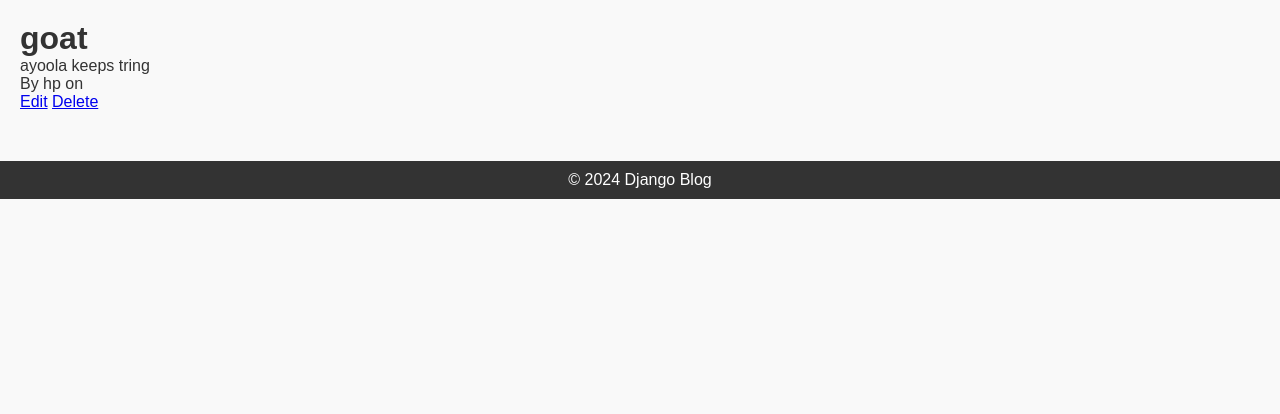
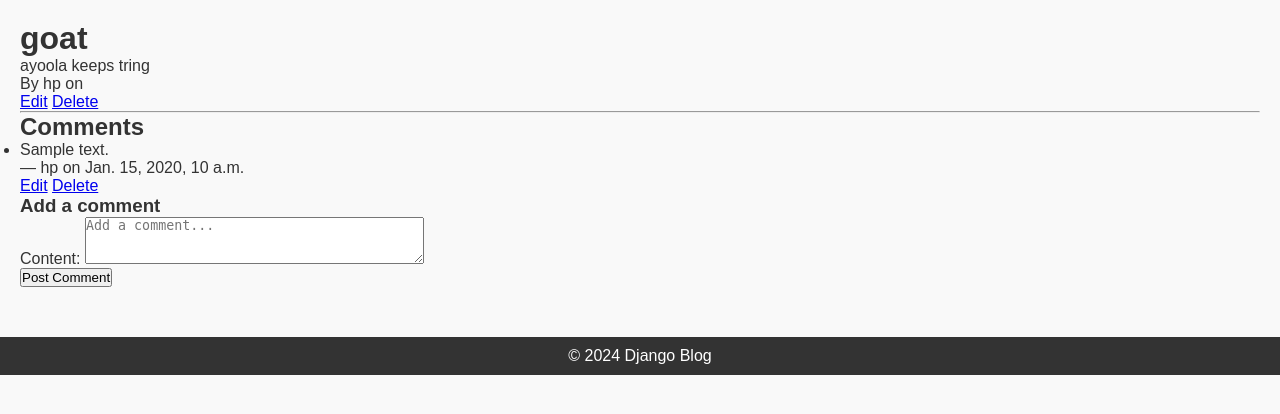
Before and after one commit to oreayoola1/Alx_DjangoLearnLab, a Django app: page /posts/1/ in a window 1280 px wide. Shown: the part 41-455 px from the top of the page. Run offline with Django 5.2, Linux system fonts and the light colour scheme; a user stored in the database is signed in; data comes from the database, SQL or seed files in the repository; tables that the repository leaves empty hold one stand-in row (values such as "Sample post").

Commit message:
Adding Comment Functionality to Blog Posts

```diff
--- a/django_blog/blog/forms.py
+++ b/django_blog/blog/forms.py
@@ -1,8 +1,7 @@
 from django import forms
 from django.contrib.auth.forms import UserCreationForm
 from django.contrib.auth.models import User
-from .models import Profile
-from .models import Post
+from .models import Profile, Post, Comment
 
 class RegistrationForm(UserCreationForm):
     email = forms.EmailField(required=True)
@@ -32,3 +31,12 @@ class PostForm(forms.ModelForm):
     class Meta:
         model = Post
         fields = ['title', 'content']
+
+
+class CommentForm(forms.ModelForm):
+    class Meta:
+        model = Comment
+        fields = ['content']
+        widgets = {
+            'content': forms.Textarea(attrs={'rows': 3, 'placeholder': 'Add a comment...'})
+        }
--- a/django_blog/blog/models.py
+++ b/django_blog/blog/models.py
@@ -1,6 +1,7 @@
 from django.db import models
 from django.contrib.auth.models import User
 from django.urls import reverse
+
 
 class Post(models.Model):
     title = models.CharField(max_length=200)
@@ -9,10 +10,11 @@ class Post(models.Model):
     author = models.ForeignKey(User, on_delete=models.CASCADE, related_name='posts')
 
     def get_absolute_url(self):
-        return reverse("post_detail", kwargs={"pk": self.pk})
+        return reverse("post-detail", kwargs={"pk": self.pk})
 
     def __str__(self):
         return self.title
+
 
 class Profile(models.Model):
     user = models.OneToOneField(User, on_delete=models.CASCADE, related_name='profile')
@@ -21,3 +23,20 @@ class Profile(models.Model):
 
     def __str__(self):
         return f"{self.user.username}'s profile"
+
+
+class Comment(models.Model):
+    post = models.ForeignKey(Post, on_delete=models.CASCADE, related_name='comments')
+    author = models.ForeignKey(User, on_delete=models.CASCADE, related_name='comments')
+    content = models.TextField()
+    created_at = models.DateTimeField(auto_now_add=True)
+    updated_at = models.DateTimeField(auto_now=True)
+
+    def __str__(self):
+        return f'Comment by {self.author} on {self.post}'
+    user = models.OneToOneField(User, on_delete=models.CASCADE, related_name='profile')
+    bio = models.TextField(blank=True)
+    avatar = models.ImageField(upload_to='avatars/', blank=True, null=True)
+
+    def __str__(self):
+        return f"{self.user.username}'s profile"
--- a/django_blog/blog/templates/blog/post_detail.html
+++ b/django_blog/blog/templates/blog/post_detail.html
@@ -7,4 +7,36 @@
   <a href="{% url 'post-update' object.pk %}">Edit</a>
   <a href="{% url 'post-delete' object.pk %}">Delete</a>
 {% endif %}
+<hr>
+<section id="comments">
+  <h2>Comments</h2>
+  {% if comments %}
+    <ul>
+      {% for comment in comments %}
+        <li>
+          <p>{{ comment.content }}</p>
+          <p>— {{ comment.author }} on {{ comment.created_at }}</p>
+          {% if user == comment.author %}
+            <a href="{% url 'comment-update' comment.pk %}">Edit</a>
+            <a href="{% url 'comment-delete' comment.pk %}">Delete</a>
+          {% endif %}
+        </li>
+      {% endfor %}
+    </ul>
+  {% else %}
+    <p>No comments yet.</p>
+  {% endif %}
+
+  {% if user.is_authenticated %}
+    <h3>Add a comment</h3>
+    <form action="{% url 'comment-create' object.pk %}" method="post">
+      {% csrf_token %}
+      {{ comment_form.as_p }}
+      <button type="submit">Post Comment</button>
+    </form>
+  {% else %}
+    <p><a href="{% url 'login' %}">Log in</a> to post a comment.</p>
+  {% endif %}
+</section>
+
 {% endblock %}
--- a/django_blog/blog/urls.py
+++ b/django_blog/blog/urls.py
@@ -4,7 +4,8 @@ from .views import BlogLoginView, BlogLogoutView, register, profile
 from django.contrib.auth.decorators import login_required
 from .views import (
     PostListView, PostDetailView, PostCreateView,
-    PostUpdateView, PostDeleteView
+    PostUpdateView, PostDeleteView,
+    CommentCreateView, CommentUpdateView, CommentDeleteView,
 )
 
 urlpatterns = [
@@ -20,6 +21,9 @@ urlpatterns = [
     path("posts/", PostListView.as_view(), name="post-list"),
     path("posts/<int:pk>/", PostDetailView.as_view(), name="post-detail"),
     path("posts/new/", PostCreateView.as_view(), name="post-create"),
+    path("posts/<int:post_pk>/comments/new/", CommentCreateView.as_view(), name="comment-create"),
     path("posts/<int:pk>/edit/", PostUpdateView.as_view(), name="post-update"),
     path("posts/<int:pk>/delete/", PostDeleteView.as_view(), name="post-delete"),
+    path("comments/<int:pk>/edit/", CommentUpdateView.as_view(), name="comment-update"),
+    path("comments/<int:pk>/delete/", CommentDeleteView.as_view(), name="comment-delete"),
 ]
--- a/django_blog/blog/views.py
+++ b/django_blog/blog/views.py
@@ -7,6 +7,8 @@ from .forms import RegistrationForm, UserUpdateForm, ProfileForm
 from django.contrib.auth.mixins import LoginRequiredMixin, UserPassesTestMixin
 from django.urls import reverse_lazy
 from .models import Post
+from .models import Comment
+from .forms import CommentForm
 
 class BlogLoginView(LoginView):
     template_name = "blog/login.html"
@@ -51,6 +53,51 @@ class PostDetailView(DetailView):
     model = Post
     template_name = 'blog/post_detail.html'
 
+    def get_context_data(self, **kwargs):
+        context = super().get_context_data(**kwargs)
+        context['comments'] = self.object.comments.order_by('created_at')
+        context['comment_form'] = CommentForm()
+        return context
+
+
+class CommentCreateView(LoginRequiredMixin, CreateView):
+    model = Comment
+    form_class = CommentForm
+
+    def form_valid(self, form):
+        post = Post.objects.get(pk=self.kwargs.get('post_pk'))
+        form.instance.author = self.request.user
+        form.instance.post = post
+        return super().form_valid(form)
+
+    def get_success_url(self):
+        return self.object.post.get_absolute_url()
+
+
+class CommentUpdateView(LoginRequiredMixin, UserPassesTestMixin, UpdateView):
+    model = Comment
+    form_class = CommentForm
+    template_name = 'blog/comment_form.html'
+
+    def get_success_url(self):
+        return self.object.post.get_absolute_url()
+
+    def test_func(self):
+        comment = self.get_object()
+        return self.request.user == comment.author
+
+
+class CommentDeleteView(LoginRequiredMixin, UserPassesTestMixin, DeleteView):
+    model = Comment
+    template_name = 'blog/comment_confirm_delete.html'
+
+    def get_success_url(self):
+        return self.object.post.get_absolute_url()
+
+    def test_func(self):
+        comment = self.get_object()
+        return self.request.user == comment.author
+
 class PostCreateView(LoginRequiredMixin, CreateView):
     model = Post
     fields = ['title', 'content']
```
Also changed, not shown: django_blog/blog/templates/blog/comment_confirm_delete.html (added, +10 -0 lines), django_blog/blog/templates/blog/comment_form.html (added, +9 -0 lines).
